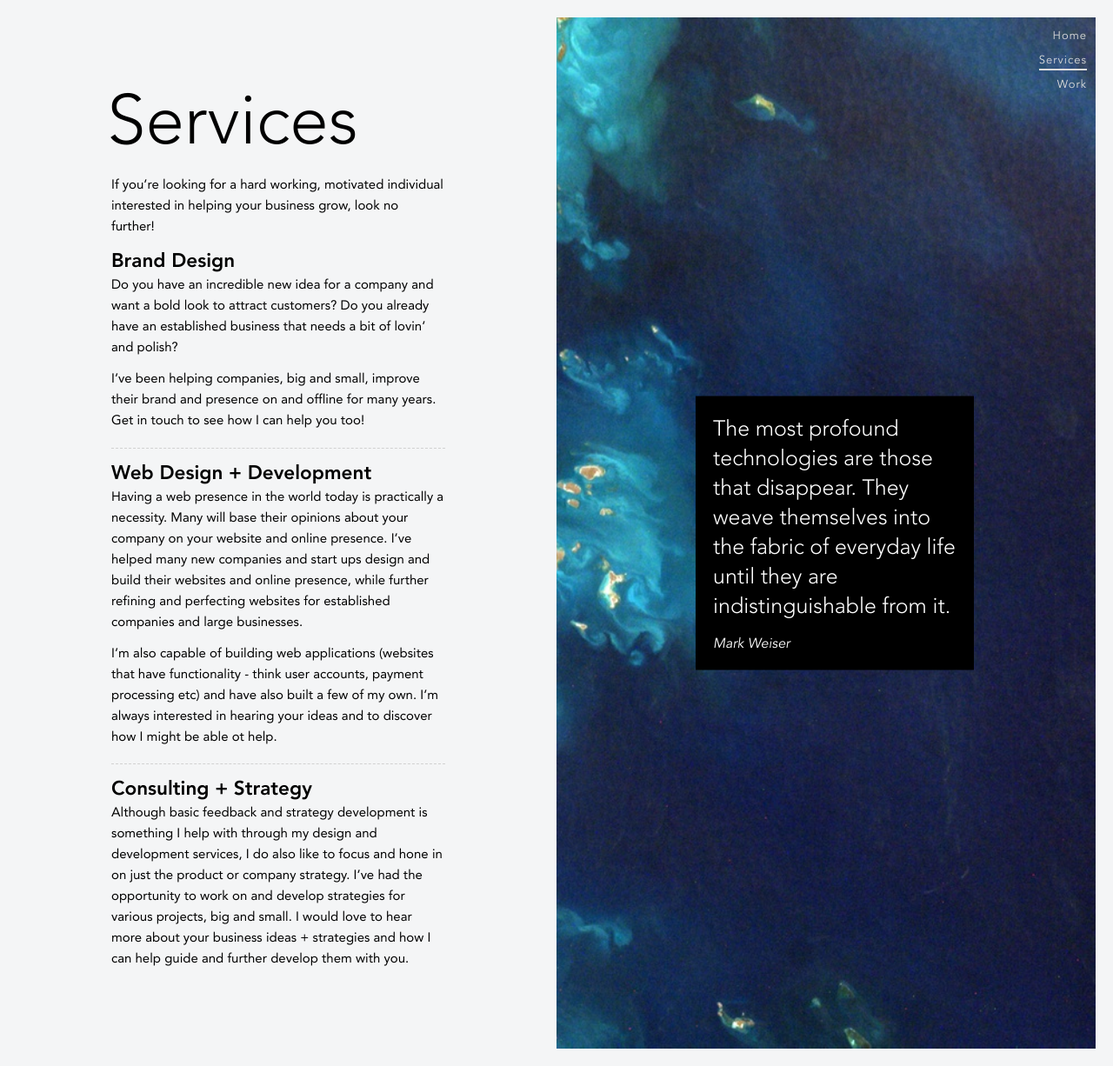
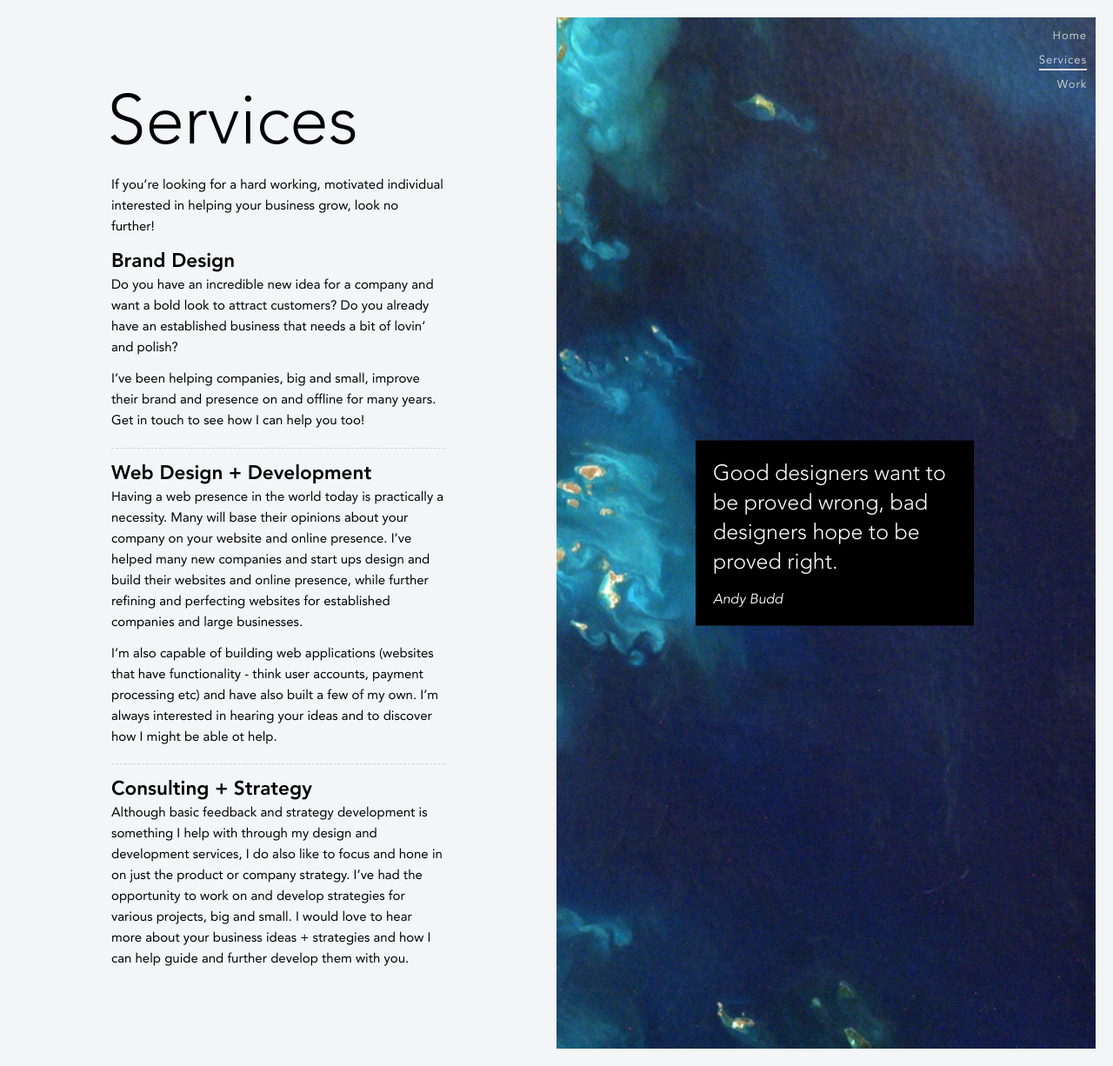
Before and after one commit to harisaurus/harisaurus.github.io, a Jekyll site: the page built from services.md, in a window 1280 px wide and 1226 px high. Shown: the whole window at 87% size. Built offline with Jekyll 4.4.1, drawn with Linux system fonts in a browser that asks for light colours.

Commit message:
Update page wrapper quote on services page

```diff
--- a/services.md
+++ b/services.md
@@ -3,8 +3,8 @@ layout: home
 title: Services
 permalink: /services/
 pageWrapperImage: images/nasa.jpg
-pageWrapperQuote: "The most profound technologies are those that disappear. They weave themselves into the fabric of everyday life until they are indistinguishable from it."
-pageWrapperAuthor: "Mark Weiser"
+pageWrapperQuote: "Good designers want to be proved wrong, bad designers hope to be proved right."
+pageWrapperAuthor: "Andy Budd"
 ---
 
 #Services
```
